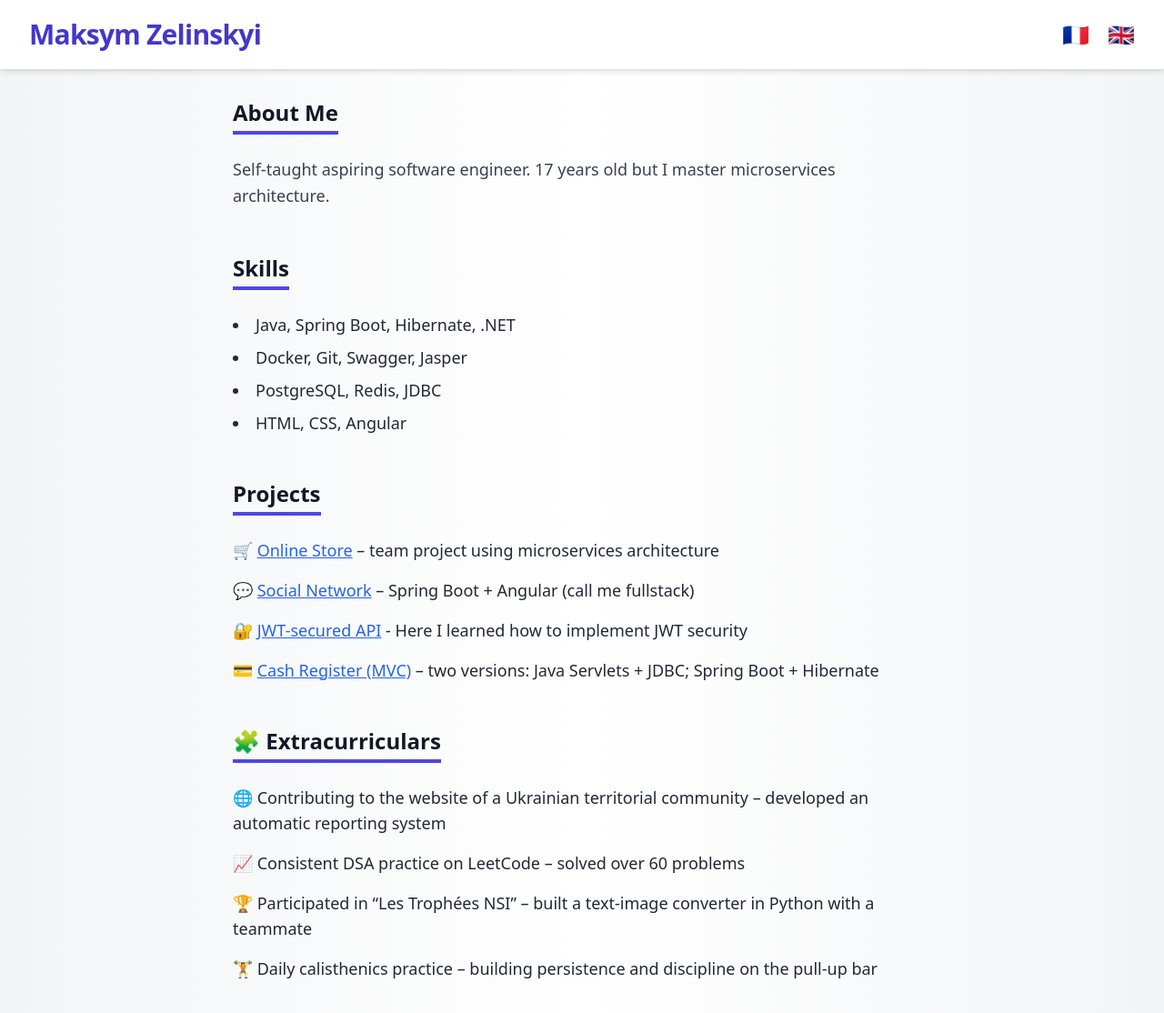
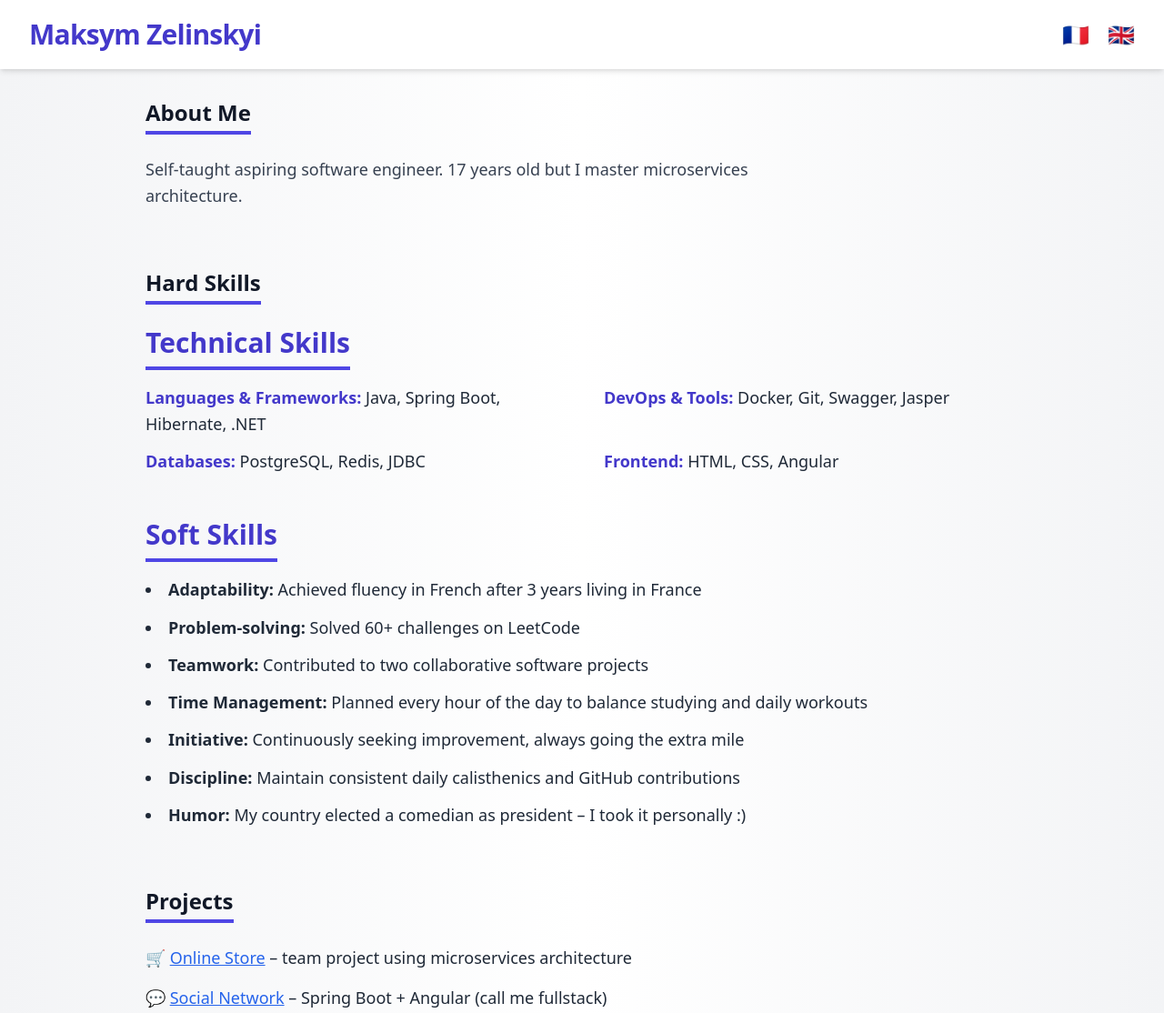
Before and after one commit to MaksymZelinskyi/MaksymZelinskyi.github.io, a plain HTML site: page index.html in a window 1280 px wide. Shown: the top 1114 px of the page at 91% size. Drawn offline with nearby package versions, Linux system fonts and the light colour scheme.

Commit message:
Add soft-skills section

```diff
--- a/index.html
+++ b/index.html
@@ -4,10 +4,12 @@
   <meta charset="UTF-8" />
   <meta name="viewport" content="width=device-width, initial-scale=1" />
   <title>Maksym Zelinskyi - CV</title>
+
   <link
           href="https://cdn.jsdelivr.net/npm/tailwindcss@2.2.19/dist/tailwind.min.css"
           rel="stylesheet"
   />
+
   <style>
     .lang-btn {
       cursor: pointer;
@@ -17,72 +19,82 @@
       transform: scale(1.2);
     }
   </style>
+
   <script src="switch-language.js"></script>
 </head>
 
 <body class="bg-gradient-to-r from-gray-100 via-white to-gray-100 text-gray-900 min-h-screen flex flex-col">
-  <header
-    class="bg-white shadow-md py-5 px-8 flex justify-between items-center sticky top-0 z-50"
-  >
+
+<!-- HEADER -->
+<header class="bg-white shadow-md py-5 px-8 flex justify-between items-center sticky top-0 z-50">
   <h1 class="text-3xl font-extrabold tracking-tight text-indigo-700">
     Maksym Zelinskyi
   </h1>
+
   <nav class="space-x-4">
-      <span class="lang-btn text-2xl" onclick="setLanguage('fr')" title="Français"
-        >🇫🇷</span
-      >
-      <span class="lang-btn text-2xl" onclick="setLanguage('en')" title="English"
-        >🇬🇧</span
-      >
+    <span class="lang-btn text-2xl" onclick="setLanguage('fr')" title="Français">🇫🇷</span>
+    <span class="lang-btn text-2xl" onclick="setLanguage('en')" title="English">🇬🇧</span>
   </nav>
 </header>
 
-  <main class="flex-grow max-w-5xl mx-auto p-8 space-y-12">
+<!-- MAIN CONTENT -->
+<main class="flex-grow max-w-5xl mx-auto p-8 space-y-16">
+
+  <!-- ABOUT ME -->
   <section>
-      <h2
-        class="text-2xl font-semibold border-b-4 border-indigo-600 inline-block pb-1 mb-6"
-        id="title-intro"
-      >
+    <h2 id="title-intro" class="text-2xl font-semibold border-b-4 border-indigo-600 inline-block pb-1 mb-6">
       About Me
     </h2>
-      <p
-        id="intro-text"
-        class="text-lg leading-relaxed max-w-3xl text-gray-700"
-      >
-        Self-taught aspiring software engineer. 17 years old but I master
-        microservices architecture.
+    <p id="intro-text" class="text-lg leading-relaxed max-w-3xl text-gray-700">
+      Self-taught aspiring software engineer. 17 years old but I master microservices architecture.
     </p>
   </section>
 
+  <!-- HARD SKILLS -->
   <section>
-      <h2
-        class="text-2xl font-semibold border-b-4 border-indigo-600 inline-block pb-1 mb-6"
-        id="title-skills"
-      >
-        Skills
+    <h2 id="title-skills" class="text-2xl font-semibold border-b-4 border-indigo-600 inline-block pb-1 mb-6">
+      Hard Skills
     </h2>
-      <ul
-        class="list-disc list-inside max-w-3xl space-y-2 text-gray-800 text-lg"
-        id="skills-list"
-      >
-        <li>Java, Spring Boot, Hibernate, .NET</li>
-        <li>Docker, Git, Swagger, Jasper</li>
-        <li>PostgreSQL, Redis, JDBC</li>
-        <li>HTML, CSS, Angular</li>
+
+    <!-- Technical Skills -->
+    <section>
+      <h3 class="text-3xl font-bold text-indigo-700 mb-4 border-b-4 border-indigo-600 inline-block pb-2">
+        Technical Skills
+      </h3>
+
+      <ul class="grid grid-cols-1 sm:grid-cols-2 gap-x-12 gap-y-3 text-gray-800 text-lg leading-relaxed">
+        <li><span class="font-semibold text-indigo-700">Languages & Frameworks:</span> Java, Spring Boot, Hibernate, .NET</li>
+        <li><span class="font-semibold text-indigo-700">DevOps & Tools:</span> Docker, Git, Swagger, Jasper</li>
+        <li><span class="font-semibold text-indigo-700">Databases:</span> PostgreSQL, Redis, JDBC</li>
+        <li><span class="font-semibold text-indigo-700">Frontend:</span> HTML, CSS, Angular</li>
       </ul>
     </section>
 
+    <!-- Soft Skills -->
+    <section class="mt-12">
+      <h3 class="text-3xl font-bold text-indigo-700 mb-4 border-b-4 border-indigo-600 inline-block pb-2">
+        Soft Skills
+      </h3>
+
+      <ul class="space-y-3 text-gray-800 text-lg leading-relaxed list-disc list-inside max-w-4xl">
+        <li><strong>Adaptability:</strong> Achieved fluency in French after 3 years living in France</li>
+        <li><strong>Problem-solving:</strong> Solved 60+ challenges on LeetCode</li>
+        <li><strong>Teamwork:</strong> Contributed to two collaborative software projects</li>
+        <li><strong>Time Management:</strong> Planned every hour of the day to balance studying and daily workouts</li>
+        <li><strong>Initiative:</strong> Continuously seeking improvement, always going the extra mile</li>
+        <li><strong>Discipline:</strong> Maintain consistent daily calisthenics and GitHub contributions</li>
+        <li><strong>Humor:</strong> My country elected a comedian as president – I took it personally :)</li>
+      </ul>
+    </section>
+  </section>
+
+  <!-- PROJECTS -->
   <section>
-      <h2
-        class="text-2xl font-semibold border-b-4 border-indigo-600 inline-block pb-1 mb-6"
-        id="title-projects"
-      >
+    <h2 id="title-projects" class="text-2xl font-semibold border-b-4 border-indigo-600 inline-block pb-1 mb-6">
       Projects
     </h2>
-      <ul
-        class="max-w-3xl space-y-4 text-gray-800 text-lg"
-        id="projects-list"
-      >
+
+    <ul id="projects-list" class="max-w-3xl space-y-4 text-gray-800 text-lg">
       <li class="flex items-center space-x-3">
         <span class="text-indigo-600 text-xl">🛒</span>
         <span>Online Store - team project with a microservices architecture</span>
@@ -102,23 +114,16 @@
     </ul>
   </section>
 
+  <!-- EXTRACURRICULARS -->
   <section>
-      <h2
-        class="text-2xl font-semibold border-b-4 border-indigo-600 inline-block pb-1 mb-6"
-        id="title-extracurriculars"
-      >
+    <h2 id="title-extracurriculars" class="text-2xl font-semibold border-b-4 border-indigo-600 inline-block pb-1 mb-6">
       🧩 Extracurriculars
     </h2>
-      <ul
-        class="max-w-3xl space-y-4 text-gray-800 text-lg"
-        id="extracurriculars-list"
-      >
+
+    <ul id="extracurriculars-list" class="max-w-3xl space-y-4 text-gray-800 text-lg">
       <li class="flex items-center space-x-3">
         <span class="text-indigo-600 text-xl">🌐</span>
-          <span
-            >Contributing to the website of a Ukrainian territorial community -
-            developed an automatic reporting system</span
-          >
+        <span>Contributing to the website of a Ukrainian territorial community - developed an automatic reporting system</span>
       </li>
       <li class="flex items-center space-x-3">
         <span class="text-indigo-600 text-xl">📈</span>
@@ -126,39 +131,32 @@
       </li>
       <li class="flex items-center space-x-3">
         <span class="text-indigo-600 text-xl">🏆</span>
-          <span
-            >Participated in "Les Trophées NSI" contest - developed a
-            text-image converter in Python with a teammate</span
-          >
+        <span>Participated in "Les Trophées NSI" contest - developed a text-image converter in Python with a teammate</span>
       </li>
       <li class="flex items-center space-x-3">
         <span class="text-indigo-600 text-xl">🏋️</span>
-          <span
-            >Daily calisthenics practice - developing persistence and discipline
-            on a pull-up bar</span
-          >
+        <span>Daily calisthenics practice - developing persistence and discipline on a pull-up bar</span>
       </li>
     </ul>
   </section>
 
+  <!-- REFERENCES -->
   <section>
-      <h2
-        class="text-2xl font-semibold border-b-4 border-indigo-600 inline-block pb-1 mb-6"
-        id="title-references"
-      >
+    <h2 id="title-references" class="text-2xl font-semibold border-b-4 border-indigo-600 inline-block pb-1 mb-6">
       References
     </h2>
-      <ul
-        class="max-w-3xl space-y-3 text-gray-700 italic"
-        id="references-list"
-      >
+
+    <ul id="references-list" class="max-w-3xl space-y-3 text-gray-700 italic">
       <!-- References will be loaded here dynamically -->
     </ul>
   </section>
+
 </main>
 
+<!-- FOOTER -->
 <footer class="bg-indigo-700 text-white py-6 mt-auto text-center font-medium">
   © 2025 Maksym Zelinskyi. All rights reserved.
 </footer>
+
 </body>
 </html>
--- a/switch-language.js
+++ b/switch-language.js
@@ -2,13 +2,24 @@ const translations = {
   fr: {
     "title-intro": "À propos de moi",
     "intro-text": "Développeur autodidacte en devenir. J’ai 17 ans mais je maîtrise déjà l’architecture microservices.",
-    "title-skills": "Compétences",
+    "title-skills": "Compétences techniques",
     "skills-list": `
        <li>Java, Spring Boot, Hibernate, .NET</li>
        <li>Docker, Git, Swagger, Jasper</li>
 	  <li>PostgreSQL, Redis, JDBC</li>
        <li>HTML, CSS, Angular</li>
     `,
+    "title-soft-skills": "Qualités personnelles",
+    "soft-skills-list": `
+      <li><strong>Adaptabilité :</strong> Je suis passé de "Bonjour ! Mersi" à un 16/20 au Bac de français en seulement 3 ans</li>
+      <li><strong>Résolution de problèmes :</strong> J'ai résolu plus de 60 problèmes sur LeetCode</li>
+      <li><strong>Travail d'équipe :</strong> J'ai contribué à deux projets en équipe</li>
+      <li><strong>Gestion du temps :</strong> Je planifie chaque heure de ma journée pour concilier entraînements et études</li>
+      <li><strong>Esprit d’initiative :</strong> Accro à la productivité, je vais toujours au-delà des attentes</li>
+      <li><strong>Discipline :</strong> Entraînements de calisthénie et contributions GitHub quotidiens</li>
+      <li><strong>Humour / Optimisme :</strong> Mon pays a élu un humoriste comme président</li>
+    `,
+
     "title-projects": "Projets",
     "projects-list": `
   <li>🛒 <a href="https://github.com/Hennadiii/Online-Store-562team" target="_blank" class="text-blue-600 underline">Boutique en ligne</a> – projet en équipe en architecture microservices</li>
@@ -42,12 +53,22 @@ const translations = {
   en: {
     "title-intro": "About Me",
     "intro-text": "Self-taught aspiring software engineer. 17 years old but I master microservices architecture.",
-    "title-skills": "Skills",
+    "title-skills": "Hard Skills",
     "skills-list": `
        <li>Java, Spring Boot, Hibernate, .NET</li>
        <li>Docker, Git, Swagger, Jasper</li>
 	  <li>PostgreSQL, Redis, JDBC</li>
        <li>HTML, CSS, Angular</li>
+    `,
+    "title-soft-skills": "Soft Skills",
+    "soft-skills-list": `
+            <li><strong>Adaptability:</strong> Achieved fluency in French after 3 years living in France</li>
+            <li><strong>Problem-solving:</strong> Solved 60+ challenges on LeetCode</li>
+            <li><strong>Teamwork:</strong> Contributed to two collaborative software projects</li>
+            <li><strong>Time Management:</strong> Planned every hour of the day to balance studying and daily workouts</li>
+            <li><strong>Initiative:</strong> Continuously seeking improvement, always going the extra mile</li>
+            <li><strong>Discipline:</strong> Maintain consistent daily calisthenics and GitHub contributions</li>
+            <li><strong>Humor:</strong> My country elected a comedian as president – I took it personally :)</li>
     `,
     "title-projects": "Projects",
     "projects-list": `
```
Lines whose indentation alone changed are shown as unchanged.
